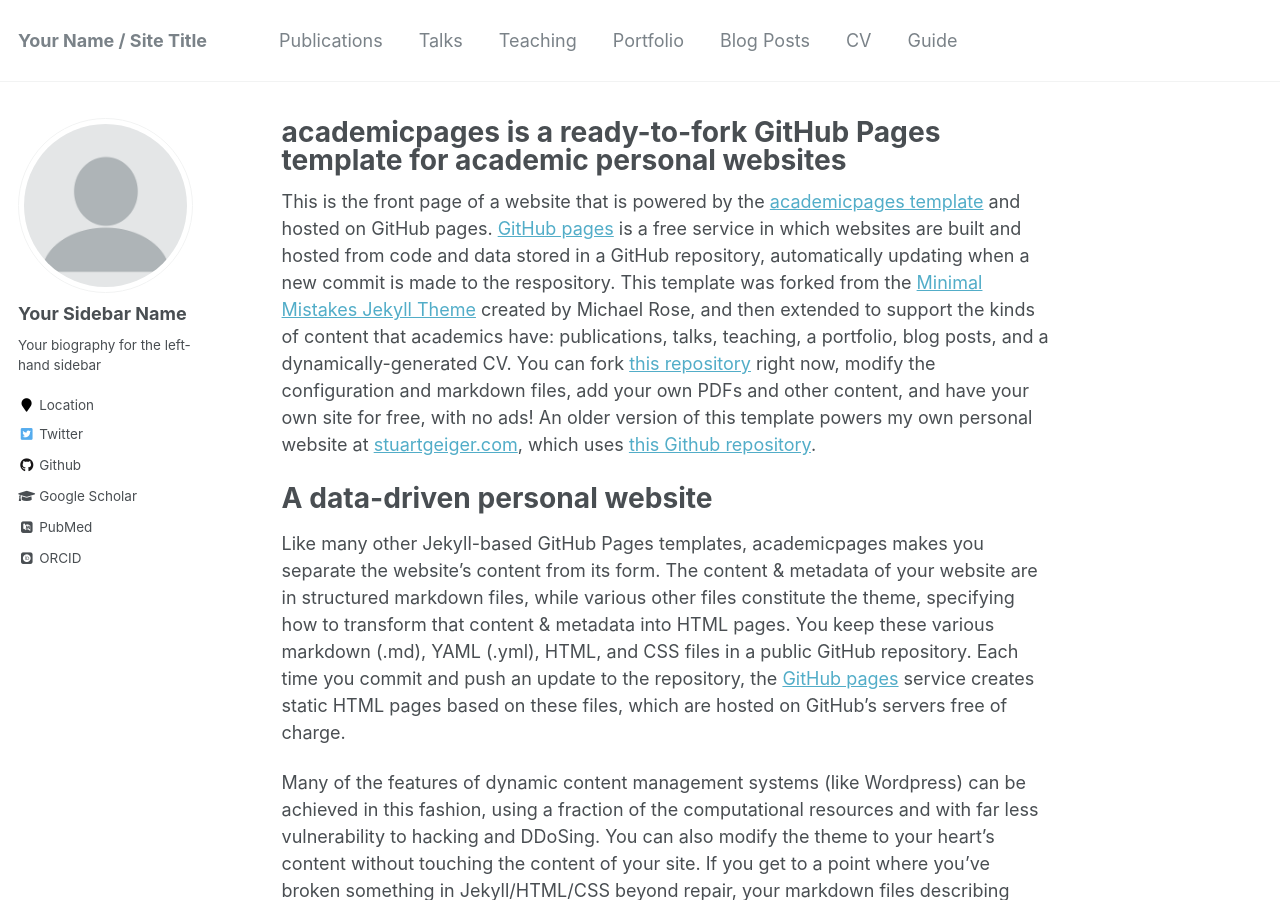
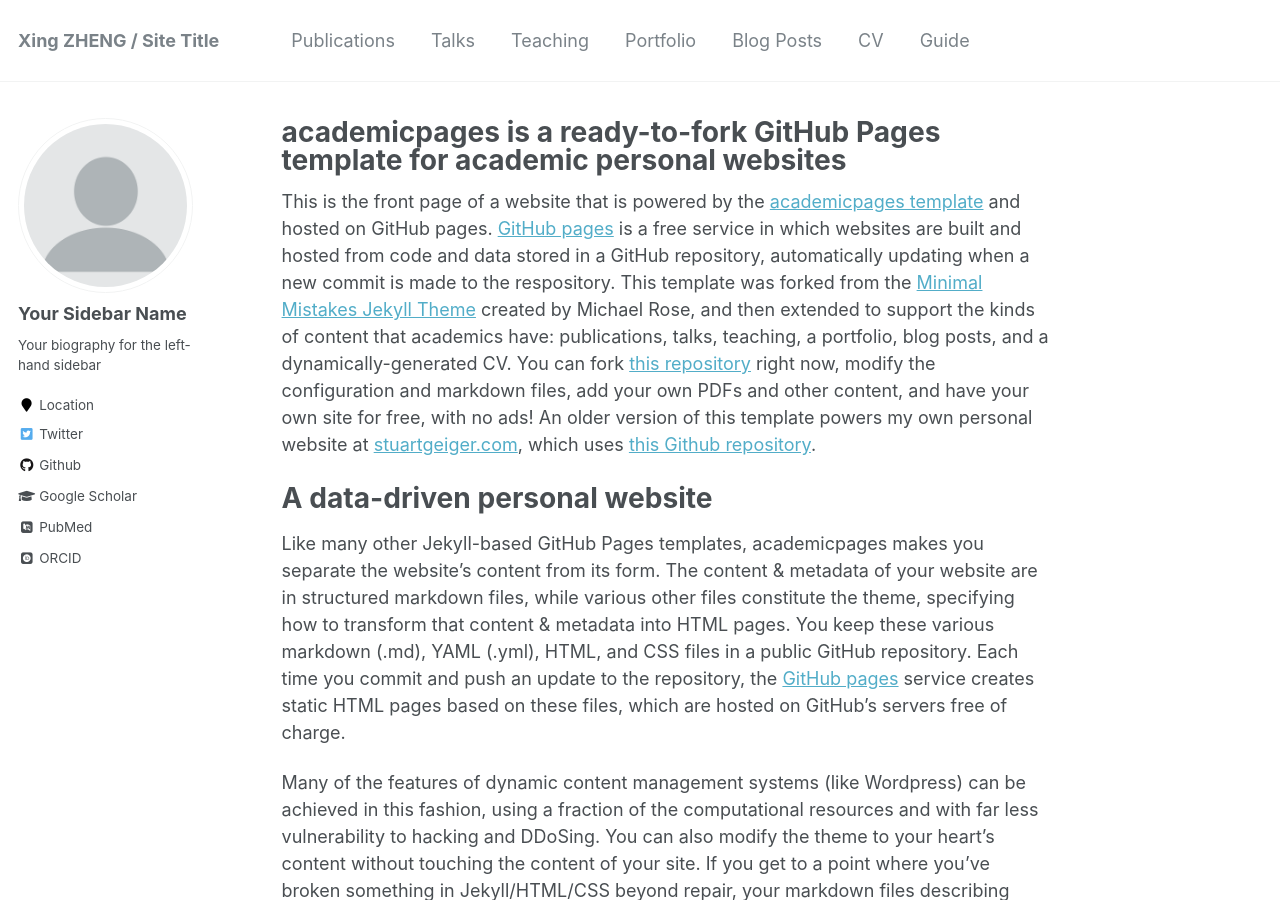
Before and after one commit to Janssenzheng/janssenzheng.github.io, a Jekyll site: the page built from _pages/about.md, in a window 1280 px wide and 900 px high. Built offline with Jekyll 4.4.1, drawn with Linux system fonts in a browser that asks for light colours; some web fonts are replaced.

Commit message:
Update _config.yml

```diff
--- a/_config.yml
+++ b/_config.yml
@@ -7,7 +7,7 @@
 
 # Site Settings
 locale                   : "en-US"
-title                    : "Your Name / Site Title"
+title                    : "Xing ZHENG / Site Title"
 title_separator          : "-"
 name                     : &name "Your Name"
 description              : &description "personal description"
@@ -103,7 +103,7 @@ author:
   impactstory      : #"https://profiles.impactstory.org/u/xxxx-xxxx-xxxx-xxxx"
   lastfm           :
   linkedin         :
-  orcid            : "http://orcid.org/yourorcidurl"
+  orcid            : "https://orcid.org/0000-0001-5180-3602"
   pinterest        :
   soundcloud       :
   stackoverflow    : # http://stackoverflow.com/users/123456/username
```
